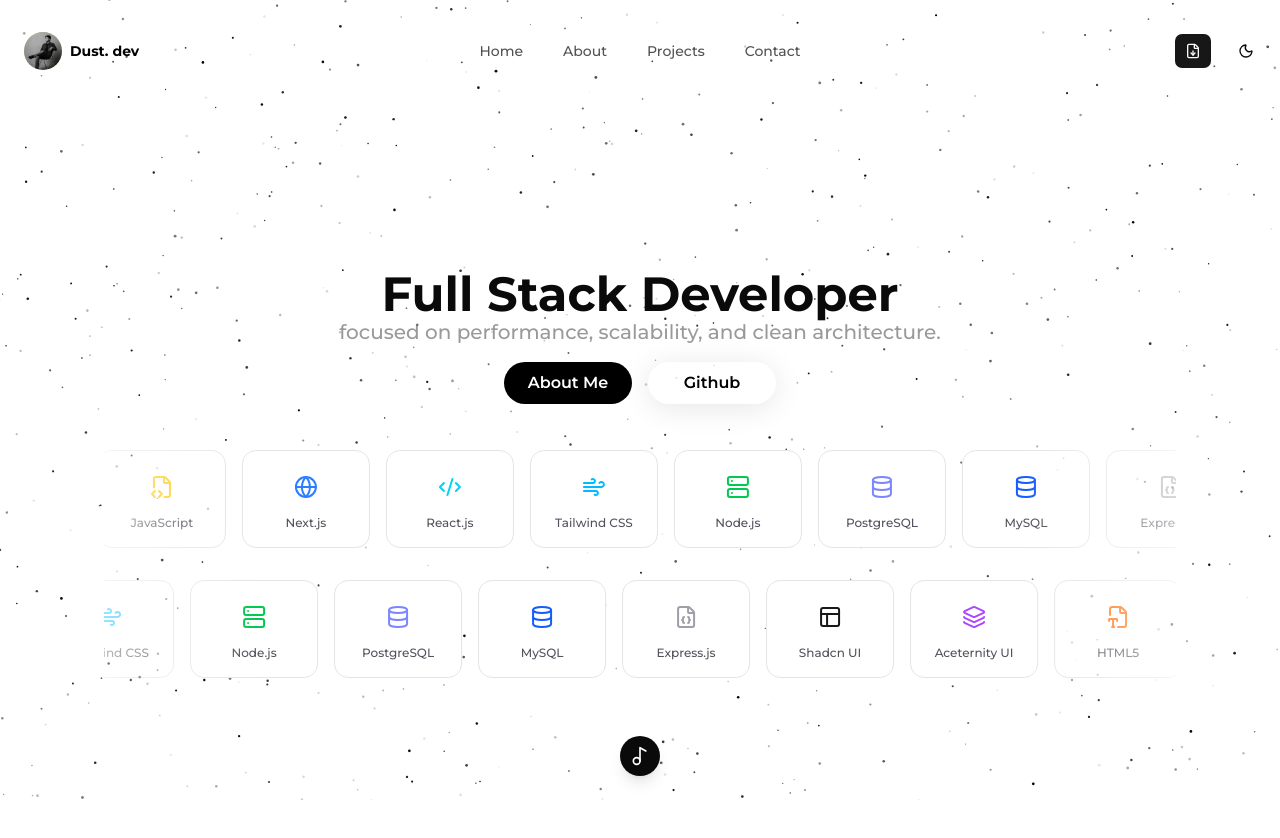
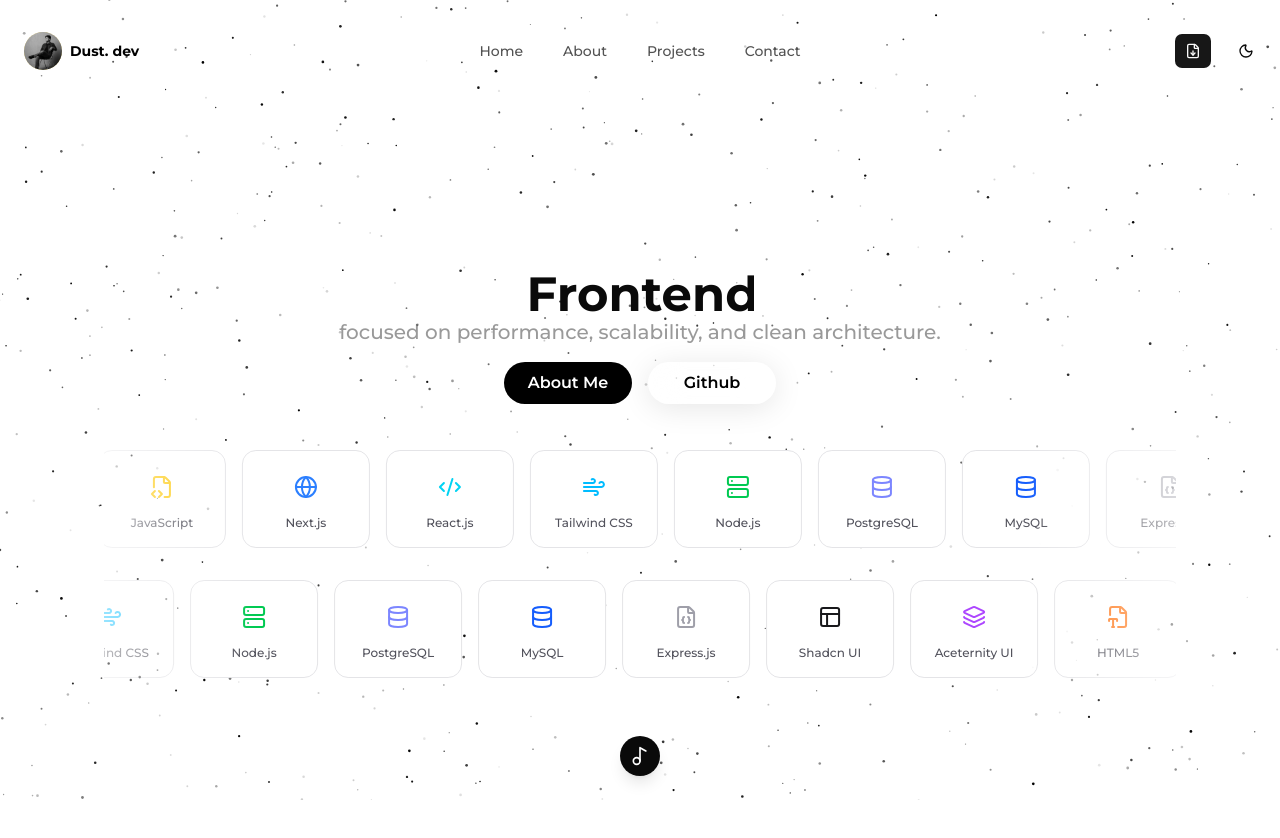
Before and after one commit to Phoenixixixi/portofolio-mugiwara, a Next.js app: page / in a window 1280 px wide. Shown: the top 838 px of the page. Built offline with nearby package versions, Linux system fonts and the light colour scheme.

Commit message:
add calculation function max value

```diff
--- a/app/page.tsx
+++ b/app/page.tsx
@@ -1,19 +1,26 @@
 import { SparklesBackground } from '@/components/home/background-partical'
 import { Button } from '@/components/ui/button'
 import { Stack } from '@/components/home/stack'
+import Animation from '@/components/ui/home/text'
 import Link from 'next/link'
 export default function Home() {
   return (
     <div className="w-full min-h-screen flex flex-col md:items-center md:pt-24 pt-12 ">
       <SparklesBackground>
         <h1 className="md:text-3xl text-2xl lg:text-5xl font-bold text-center relative z-20 md:max-w-[60%] pt-12">
-          Full Stack Developer
+          {/* Full Stack Developer */}
+          <Animation />
         </h1>
         <span className="md:text-lg lg:text-xl text-sm font-medium text-black/40 dark:text-white/60 text-center mt-2 md:mt-0">
           focused on performance, scalability, and clean architecture.
         </span>
         <div className="flex gap-x-4 md:pt-4 pt-8">
-          <Link className="flex items-center justify-center min-w-32 rounded-full cursor-pointer bg-black dark:bg-white text-white dark:text-black py-2 font-semibold" href={'/about'}>About Me</Link>
+          <Link
+            className="flex items-center justify-center min-w-32 rounded-full cursor-pointer bg-black dark:bg-white text-white dark:text-black py-2 font-semibold"
+            href={'/about'}
+          >
+            About Me
+          </Link>
           <Link
             className="flex items-center justify-center min-w-32 py-2 rounded-full bg-white/10 dark:bg-black/20 backdrop-blur-lg border border-white/30
            dark:border-white/10 shadow-[0_4px_30px_rgba(0,0,0,0.1)] text-black dark:text-white hover:bg-white/20 dark:hover:bg-black/30 transition-all cursor-pointer font-semibold"
@@ -26,10 +33,6 @@ export default function Home() {
           <Stack />
         </div>
       </SparklesBackground>
-
-
-
-
     </div>
   )
 }
--- /dev/null
+++ b/components/ui/home/text.tsx
@@ -0,0 +1,72 @@
+'use client'
+
+import { useRef, useEffect, useState } from 'react'
+
+interface TextSize {
+  height: number
+  width: number
+}
+
+export default function Animation() {
+  const text: string[] = ['Frontend', 'Backend', 'Full Stack']
+
+  const textSize = useRef<HTMLDivElement[]>([])
+
+  const [max, setMax] = useState<Partial<TextSize>>({})
+
+  useEffect(() => {
+    const updateSize = () => {
+      const sizes = textSize.current.map((element) => {
+        return {
+          height: element.clientHeight,
+          width: element.clientWidth,
+        }
+      })
+
+      if (sizes.length > 0) {
+        setMax(searchMaxValue(sizes))
+      }
+    }
+
+    updateSize()
+
+    window.addEventListener('resize', updateSize)
+
+    return () => {
+      window.removeEventListener('resize', updateSize)
+    }
+  }, [])
+
+  return (
+    <div
+      className="flex flex-col overflow-hidden"
+      style={{
+        width: `${max.width}px`,
+        height: `${max.height}px`,
+      }}
+    >
+      {text.map((value, index) => (
+        <div
+          className="inline-block"
+          key={value}
+          ref={(element) => {
+            if (element) {
+              textSize.current[index] = element
+            }
+          }}
+        >
+          {value}
+        </div>
+      ))}
+    </div>
+  )
+}
+
+function searchMaxValue(data: TextSize[]): TextSize {
+  return data.reduce((max, value) => {
+    return {
+      height: value.height > max.height ? value.height : max.height,
+      width: value.width > max.width ? value.width : max.width,
+    }
+  })
+}
```
